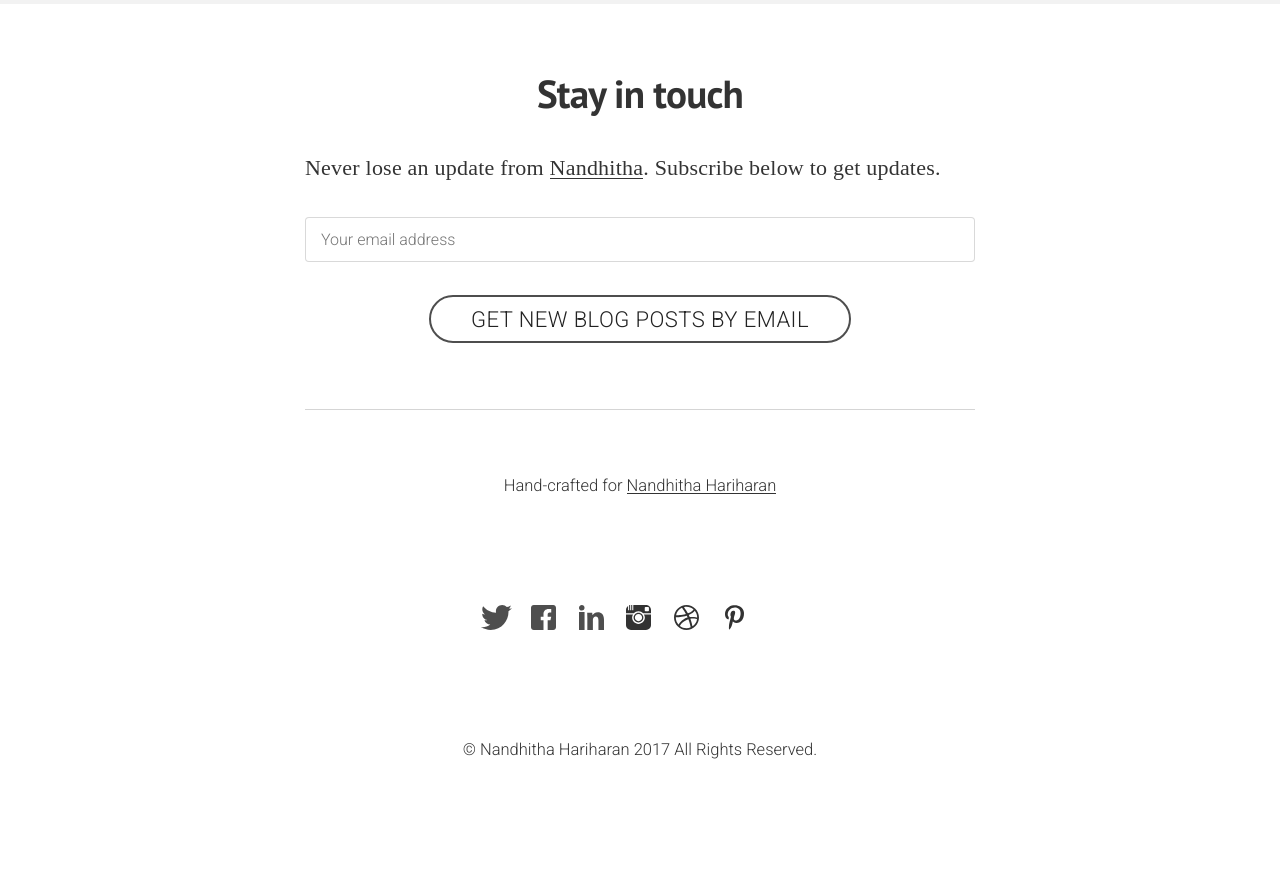
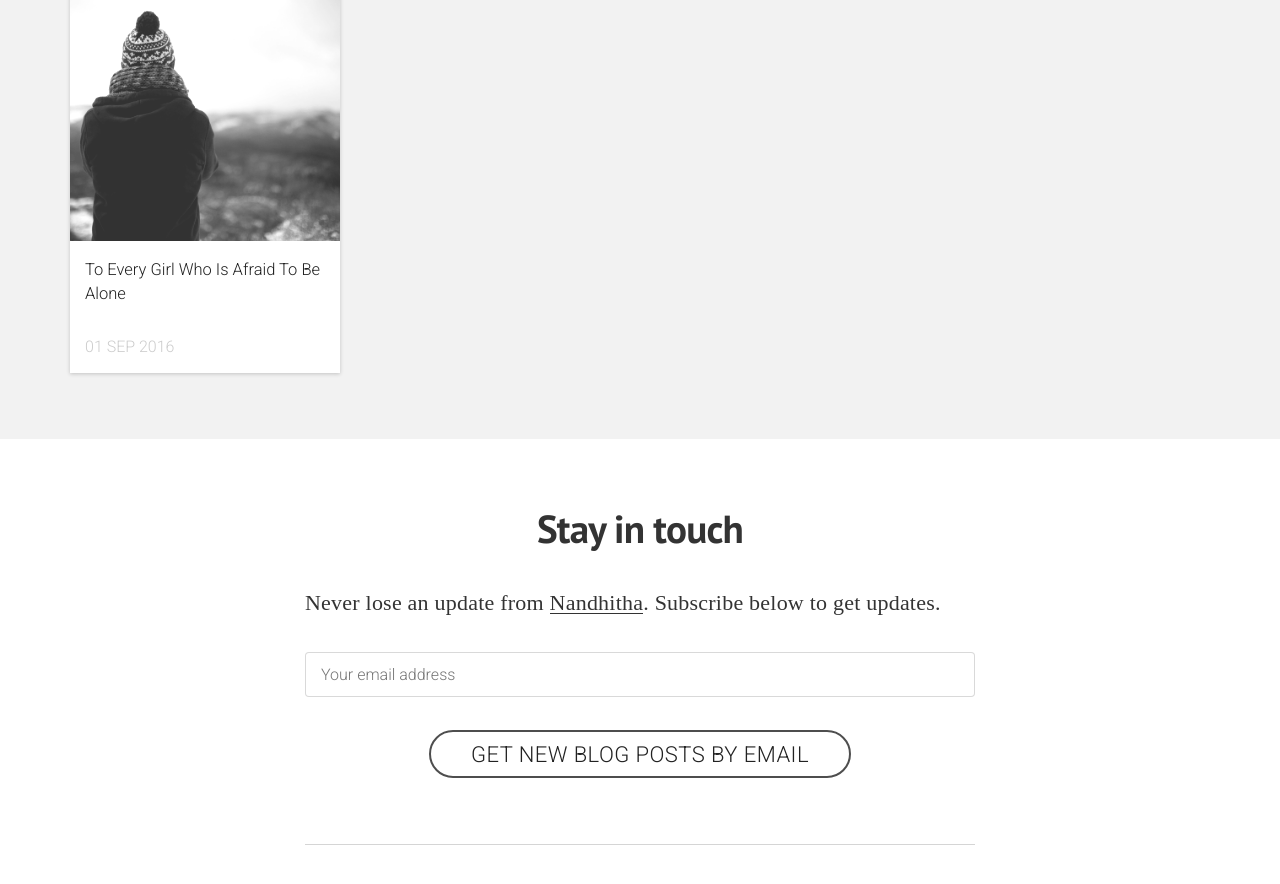
Before and after one commit to nandhithahariharan/nandhithahariharan.github.io, a Jekyll site: the page built from index.html, in a window 1280 px wide and 900 px high, scrolled down 1245 px. Shown: the top 884 px of the window. Built offline with Jekyll 4.4.1, drawn with Linux system fonts in a browser that asks for light colours; nearby versions of some CDN libraries; some web fonts are replaced; before the commit the page ends 2070 px from its top, so only the background shows below that; part of the change alters nothing that is shown.

Commit message:
new post

```diff
--- a/_config.yml
+++ b/_config.yml
@@ -26,10 +26,9 @@ author:
   name:           	 Nandhitha Hariharan
   url:            	 www.nandhithahariharan.com
   facebook:          nandhithahariharan
-  twitter:           username
-  google_plus:       username
-  linkedin:          username
-  rss:               username
+  twitter:           nandhitha
+  google_plus:       nandhitha.hariharan
+  linkedin:          in/nandhitha-hariharan-8150a43a
   instagram:         nandhitha.hariharan
 
 fb_admins:           your facebook profile id
--- /dev/null
+++ b/_posts/2016-09-01-to-every-girl-who-is-afraid-to-be-alone.markdown
@@ -0,0 +1,81 @@
+---
+layout: post
+title:  "To Every Girl Who Is Afraid To Be Alone"
+date:   2016-09-01 01:00:00
+last_modified_at:  2016-09-01 01:00:00
+excerpt: "Perhaps you were born to a father who kissed your forehead the day you were born and swore to protect you for the rest of your life..."
+categories: Feminism
+tags: Feminism
+image:
+  feature: toeverygirlwhoisafraidtobealone.jpg
+  topPosition: -100px
+bgContrast: dark
+bgGradientOpacity: darker
+syntaxHighlighter: no
+---
+
+# To Every Girl Who Is Afraid To Be Alone,
+
+![download][1]
+
+**Learn. There are a hundred different ways I could have started this but I fear you may not have the patience to read all of it. So I tell you what I want to tell you in the first line. **
+
+**Learn. Learn to be alone.**
+
+Perhaps you were born to a father who kissed your forehead the day you were born and swore to protect you for the rest of your life.
+
+Perhaps they called you "princess" at home and made you believe that it was necessary to belong somewhere to feel beautiful and loved.
+
+**Maybe you had best friends growing up. Girlfriends who would fiercely protect you and boys who made you laugh hard.**
+
+Or maybe, you were never single. You always had 'love' string along . **Someone to talk to. Someone to cry to. Someone to lean on. Someone to dress up for. Someone to love. Someone to touch. Someone to make you feel wanted. Someone to call you beautiful.**
+
+**I am guessing you had all of this. Or some of this. Or none of this. It doesn't matter.**
+
+**Learn. Learn to be alone.**
+
+**Because learning that intimacy is pleasing to have but that it is not the end of the world is what will save you from this very world.**
+
+Learn to be alone because I don't want you to feel like it's the world against you when you realize that you have outgrown people.
+
+Learn to be alone because one day you will come back home from work, tired and spent. And on that day when the familiar dinner table conversation of your family sounds like cacophony, I don't want you to feel helpless.
+
+Learn to be alone because sometimes people move far away from you. They move places, shift jobs and start new lives. Time-zones and careers and marriages cut across like a sharp piece of glass that test even the strongest relationships.
+
+**And sometimes even as you are cuddling with the love of your life, learn to be alone. Because sometimes. No, not sometimes.**
+
+**People change all the time. For better or for worse.**
+
+And I don't know why we say it like it is a bad thing.
+
+Learn to be alone because seriously, you don't want to be the girl with sad wallpapers and Instagram quotes on how to deal with emotional pain.
+
+Learn to be alone even if you are picking out wedding clothes . Because I believe in forevers and rainbows but god forbid your relationship fades away. **Sometimes quicker than the colour of your saree and sometimes long after you are too old to do anything about it.**
+
+Learn to be alone even if your relationship doesn't fade away. Yes. Learn to be alone in a happy marriage. Learn to be alone even if you are a happy daughter. Learn to be alone when you hold your first born.
+
+Learn to be alone when you move cities. Learn to be alone when you are in a crowded room with all the people who matter to you. Learn to be alone when you are by yourself.
+
+Just Learn.
+
+**Because learning to be alone is the first step to loving yourself. And it is the most important step to loving others.**
+
+**Because learning to be alone means that the relationships in your life are not a necessity. They are not roots of a tree called selfishness and insecurity.**
+
+They are branches that give shade. They are flowers that add joy.
+
+**They are there. Or Not.**
+
+**But you stand, tall and gorgeous anyway.**
+
+Loving them not because you need to. Not because you have to.
+
+**But because you want to.**
+
+**And girl, don't be afraid of being alone.****Because not learning to be alone means that you might be lonely.**
+
+**And that my girl is something you should be very afraid of. **
+
+
+
+[1]: http://nandhithahariharan.com/wp-content/uploads/2016/09/download.jpg
```
Also changed, not shown: assets/images/hero/toeverygirlwhoisafraidtobealone.jpg (added), assets/images/thumbnail/toeverygirlwhoisafraidtobealone.jpg (added).
